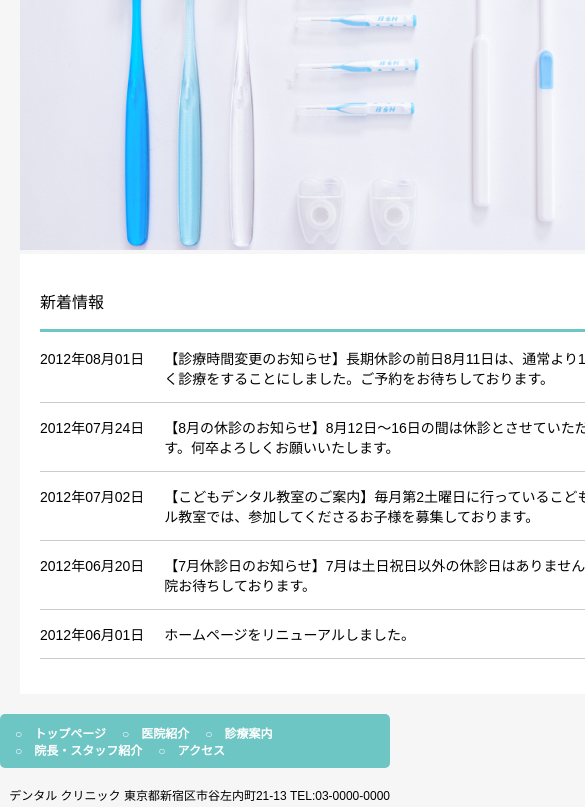
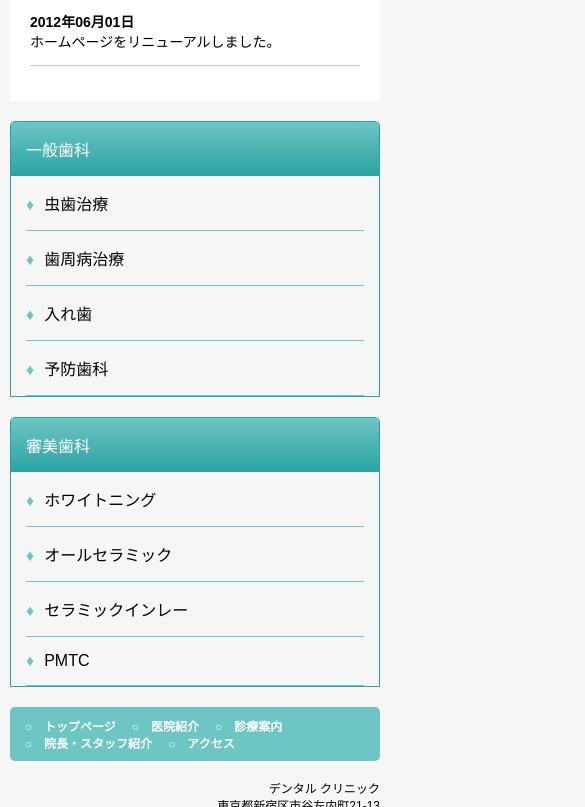
Before and after one commit to matsu299/dental-clinic-practice, a plain HTML site: page index.html in a window 390 px wide. Shown: the part 1193-2000 px from the top of the page, 585 px wide, since content can reach past the window. Drawn offline with Linux system fonts and the light colour scheme.

Commit message:
SPサイト用のレイアウトを修正しました

```diff
--- a/index.html
+++ b/index.html
@@ -46,27 +46,6 @@
       <!-- ナビゲーション ここまで -->
     </header>
 
-    <aside>
-      <nav class="side-nav">
-        <h2>一般歯科</h2>
-        <ul>
-          <li><a href="#">虫歯治療</a></li>
-          <li><a href="#">歯周病治療</a></li>
-          <li><a href="#">入れ歯</a></li>
-          <li><a href="#">予防歯科</a></li>
-        </ul>
-      </nav>
-      <nav class="side-nav">
-        <h2>審美歯科</h2>
-        <ul>
-          <li><a href="#">ホワイトニング</a></li>
-          <li><a href="#">オールセラミック</a></li>
-          <li><a href="#">セラミックインレー</a></li>
-          <li><a href="#">PMTC</a></li>
-        </ul>
-      </nav>
-    </aside>
-
     <main class="clearfix">
       <section class="mv-image">
         <figure><img src="img/mv-image.jpg"></figure>
@@ -99,6 +78,27 @@
       </section>
     </main>
 
+    <aside>
+      <nav class="side-nav">
+        <h2>一般歯科</h2>
+        <ul>
+          <li><a href="#">虫歯治療</a></li>
+          <li><a href="#">歯周病治療</a></li>
+          <li><a href="#">入れ歯</a></li>
+          <li><a href="#">予防歯科</a></li>
+        </ul>
+      </nav>
+      <nav class="side-nav">
+        <h2>審美歯科</h2>
+        <ul>
+          <li><a href="#">ホワイトニング</a></li>
+          <li><a href="#">オールセラミック</a></li>
+          <li><a href="#">セラミックインレー</a></li>
+          <li><a href="#">PMTC</a></li>
+        </ul>
+      </nav>
+    </aside>
+
     <footer>
       <nav class="footer-nav">
         <ul class="clearfix">
@@ -110,7 +110,8 @@
         </ul>
       </nav>
 
-      <address>デンタル クリニック 東京都新宿区市谷左内町21-13 TEL:03-0000-0000</address>
+      <address>
+        <span>デンタル クリニック</span> <span>東京都新宿区市谷左内町21-13</span> <span>TEL:03-0000-0000</span></address>
 
       <div class="copy">Copyright 2012 Dental Clinic CO.,LTD All Rights Reserved.</div>
     </footer>
--- a/style.css
+++ b/style.css
@@ -66,6 +66,27 @@ span.red {
   margin-bottom: 25px;
 }
 
+@media screen and (max-width:920px) {
+  .header h1, .header-right {
+    float: none;
+    text-align: center;
+    margin: 0;
+  }
+
+  .header h1 {
+    margin: 0;
+  }
+
+  .discription {
+    margin: 0;
+  }
+
+  .header-adress {
+    margin-bottom: 10px;
+    display: inline-block;
+  }
+}
+
 .header-nav ul {
   border-radius: 3px;
 }
@@ -105,11 +126,36 @@ span.red {
   text-shadow: 1px 1px 5px #2aa3a1;
 }
 
+@media screen and (max-width:920px) {
+  .header-nav ul li a.first {
+    border-radius: 5px;
+  }
+
+  .header-nav ul li a.last {
+    border-radius: 5px;
+  }
+
+  .header-nav ul li {
+    width: 50%;
+  }
+
+  .header-nav ul li a {
+    border-radius: 5px;
+  }
+}
+
 /* サイドバー */
 aside {
   margin-top: 20px;
   width: 260px;
   float: left;
+}
+
+@media screen and (max-width:920px) {
+  aside {
+    padding: 0 10px;
+    width: 100%;
+  }
 }
 
 aside .side-nav {
@@ -155,8 +201,18 @@ aside .side-nav {
 /* メイン部分 */
 main {
   width: 640px;
-  float: left;
+  float: right;
   margin: 20px 0 0 20px;
+}
+
+@media screen and (max-width:920px) {
+  main {
+    padding: 0 10px;
+    width: 100%;
+    margin: 20px auto 0;
+    float: none;
+    display: block;
+  }
 }
 
 main .mv-image figure img {
@@ -165,10 +221,25 @@ main .mv-image figure img {
   object-fit: cover;
 }
 
+@media screen and (max-width:920px) {
+  main .mv-image figure img {
+    width: 100%;
+    height: 320px;
+    object-fit: cover;
+    border-top: 10px solid transparent;
+  }
+}
+
 /* 新着情報 */
 .news {
   background: #fff;
   padding: 35px 20px;
+}
+
+@media screen and (max-width:920px) {
+  .news {
+    width: 100%;
+  }
 }
 
 .news h2 {
@@ -185,6 +256,7 @@ main .mv-image figure img {
 .date {
   float: left;
   margin-right: 20px;
+  font-weight: bold;
 }
 
 .news ul li {
@@ -199,6 +271,12 @@ main .mv-image figure img {
 
 .news ul li p {
   overflow: auto;
+}
+
+@media screen and (max-width:920px) {
+  .date {
+    float: none;
+  }
 }
 
 /* フッター */
@@ -217,6 +295,15 @@ footer {
   color: #fff;
   padding: 10px 15px;
 }
+
+@media screen and (max-width:920px) {
+  .footer-nav {
+    margin: 0 auto;
+    width: 95%;
+    margin: 0 auto;
+  }
+}
+
 
 .footer-nav ul li {
   float: left;
@@ -241,10 +328,20 @@ footer address {
   font-style: normal;
   text-align: right;
   padding: 18px 0;
-  border-bottom: 2px solid #6DC6C4;
+}
+
+@media screen and (max-width:920px) {
+  footer address {
+    margin-right: 10px;
+  }
+
+  footer address span {
+    display: block;
+  }
 }
 
 footer .copy {
   text-align: center;
   padding: 16px 0;
+  border-top: 2px solid #6DC6C4;
 }
```
